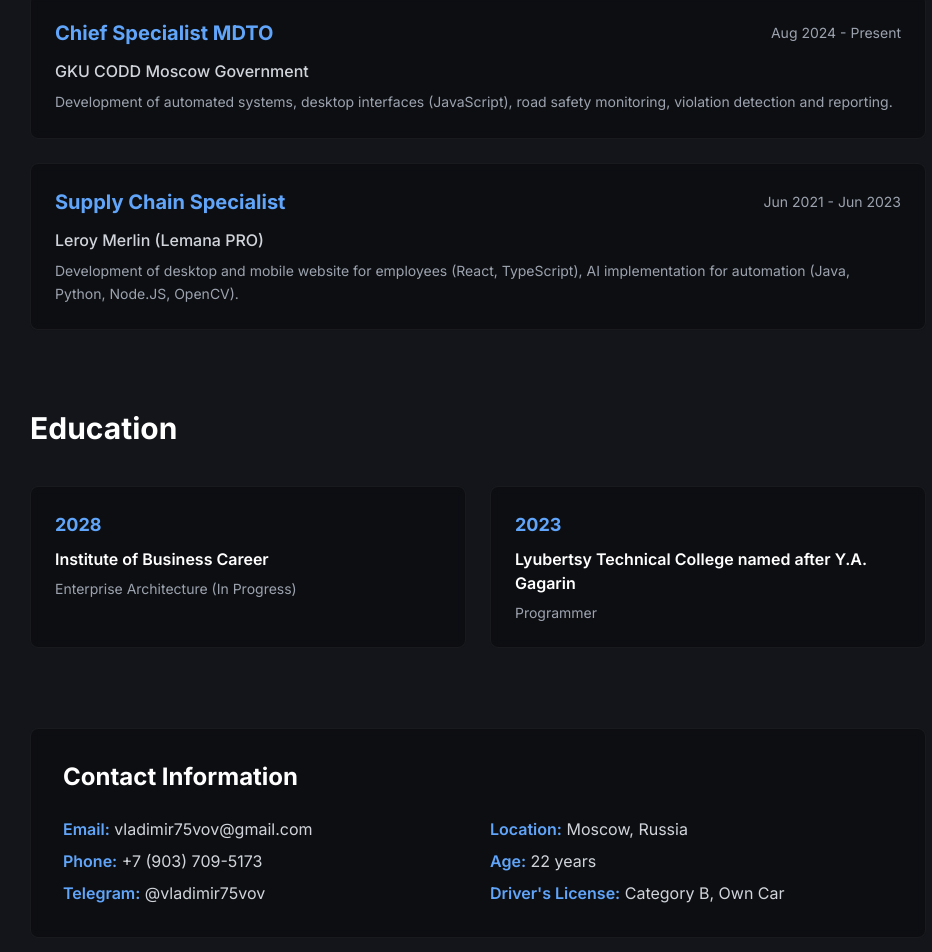
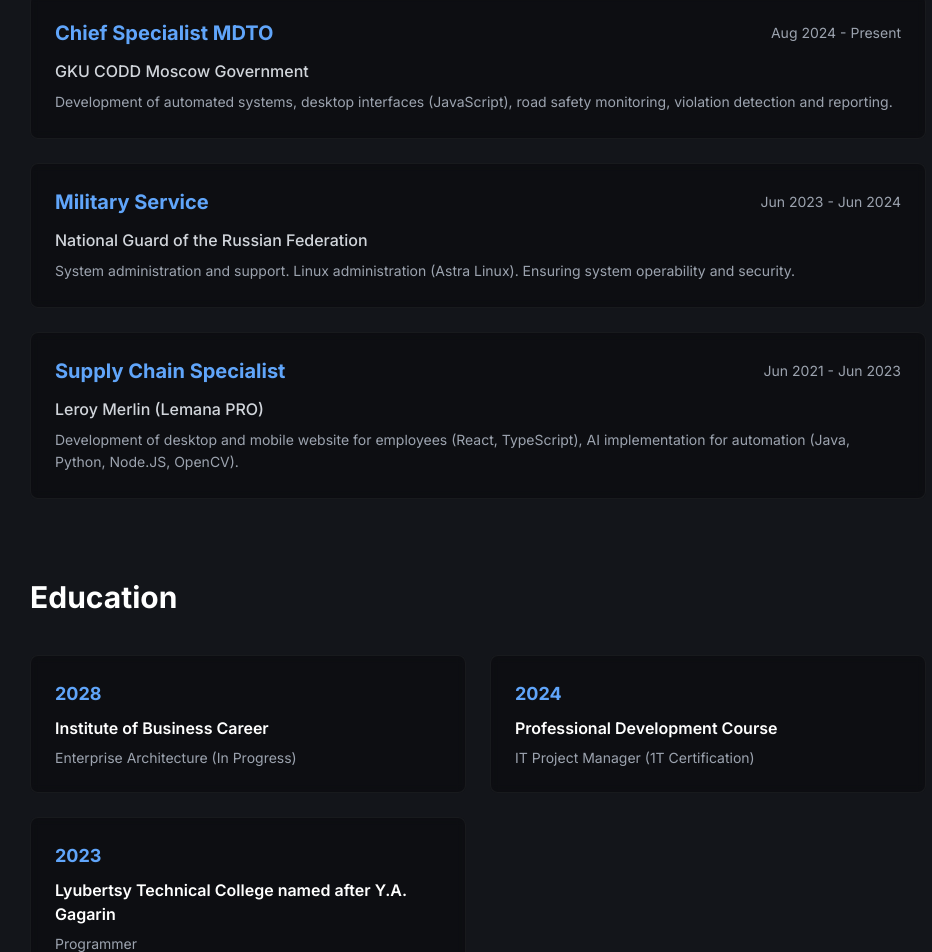
Before and after one commit to vladimir75vov/portfolio, a Next.js app in the folder frontend/: page /portfolio/about in a window 1280 px wide. Shown: the part 832-1784 px from the top of the page, without its empty margins (162-1094 px from the left). Built offline with nearby package versions, Linux system fonts and the light colour scheme; what tailgrids would draw is missing.

Commit message:
fix: Add basePath to all internal links (Contact, About, Projects buttons)

```diff
--- a/frontend/app/about/page.jsx
+++ b/frontend/app/about/page.jsx
@@ -60,6 +60,13 @@ export default function About() {
               "Development of automated systems, desktop interfaces (JavaScript), road safety monitoring, violation detection and reporting.",
           },
           {
+            period: "Jun 2023 - Jun 2024",
+            company: "National Guard of the Russian Federation",
+            position: "Military Service",
+            description:
+              "System administration and support. Linux administration (Astra Linux). Ensuring system operability and security.",
+          },
+          {
             period: "Jun 2021 - Jun 2023",
             company: "Leroy Merlin (Lemana PRO)",
             position: "Supply Chain Specialist",
@@ -74,6 +81,13 @@ export default function About() {
             position: "Главный специалист МДТО",
             description:
               "Разработка автоматизированных систем, десктопных интерфейсов (JavaScript), мониторинг дорожной обстановки, выявление нарушений и формирование отчётов.",
+          },
+          {
+            period: "Июнь 2023 - Июнь 2024",
+            company: "Федеральная служба войск национальной гвардии РФ",
+            position: "Срочная служба",
+            description:
+              "Администрирование и поддержка систем. Администрирование Linux (Astra Linux). Обеспечение работоспособности и безопасности систем.",
           },
           {
             period: "Июнь 2021 - Июнь 2023",
@@ -93,6 +107,11 @@ export default function About() {
             degree: "Enterprise Architecture (In Progress)",
           },
           {
+            year: "2024",
+            institution: "Professional Development Course",
+            degree: "IT Project Manager (1T Certification)",
+          },
+          {
             year: "2023",
             institution: "Lyubertsy Technical College named after Y.A. Gagarin",
             degree: "Programmer",
@@ -103,6 +122,11 @@ export default function About() {
             year: "2028",
             institution: "Институт деловой карьеры",
             degree: "Архитектура предприятия (В процессе)",
+          },
+          {
+            year: "2024",
+            institution: "Курсы повышения квалификации",
+            degree: "Менеджер IT-проектов (Сертификация 1T)",
           },
           {
             year: "2023",
--- a/frontend/app/home/_elements/section2Elem.jsx
+++ b/frontend/app/home/_elements/section2Elem.jsx
@@ -50,13 +50,13 @@ function Section2Elem() {
         </div>
         <div className="flex gap-4 mt-6">
           <a
-            href="/about"
+            href={`${process.env.NEXT_PUBLIC_BASE_PATH || ''}/about`}
             className="px-6 py-3 bg-gradient-to-r from-blue-500 to-purple-600 text-white font-semibold rounded-lg hover:scale-105 transition-all duration-300"
           >
             {lang === "en" ? "Learn More" : "Узнать больше"}
           </a>
           <a
-            href="/contact"
+            href={`${process.env.NEXT_PUBLIC_BASE_PATH || ''}/contact`}
             className="px-6 py-3 border-2 border-blue-500 text-blue-400 font-semibold rounded-lg hover:bg-blue-500/10 hover:scale-105 transition-all duration-300"
           >
             {lang === "en" ? "Contact Me" : "Связаться"}
--- a/frontend/app/home/page.jsx
+++ b/frontend/app/home/page.jsx
@@ -97,7 +97,7 @@ function Home() {
                   {lang === "en" ? "View CV" : "Посмотреть резюме"}
                 </button>
                 <a
-                  href="/projects"
+                  href={`${process.env.NEXT_PUBLIC_BASE_PATH || ''}/projects`}
                   className="px-8 py-4 border-2 border-white/30 backdrop-blur-sm text-white font-semibold rounded-xl hover:bg-white/10 hover:border-white/50 hover:scale-105 transition-all duration-300 inline-flex items-center gap-3"
                 >
                   {lang === "en" ? "View Projects" : "Мои проекты"}
--- a/frontend/app/skills/page.jsx
+++ b/frontend/app/skills/page.jsx
@@ -49,12 +49,16 @@ export default function Skills() {
               "Profiler",
               "OOP",
               "SOLID",
+              "OSI",
               "MVVM",
               "MVC",
               "Microservices",
               "Windows",
               "Linux (Kali/Manjaro)",
-              "Astra Linux",
+              "Astra Linux Admin",
+              "Manual Testing",
+              "UI Testing",
+              "Technical Support",
             ],
           },
         ]
@@ -98,12 +102,16 @@ export default function Skills() {
               "Profiler",
               "ООП",
               "SOLID",
+              "OSI",
               "MVVM",
               "MVC",
               "Микросервисы",
               "Windows",
               "Linux (Kali/Manjaro)",
-              "Astra Linux",
+              "Astra Linux Admin",
+              "Ручное тестирование",
+              "UI тестирование",
+              "Техподдержка",
             ],
           },
         ];
```
